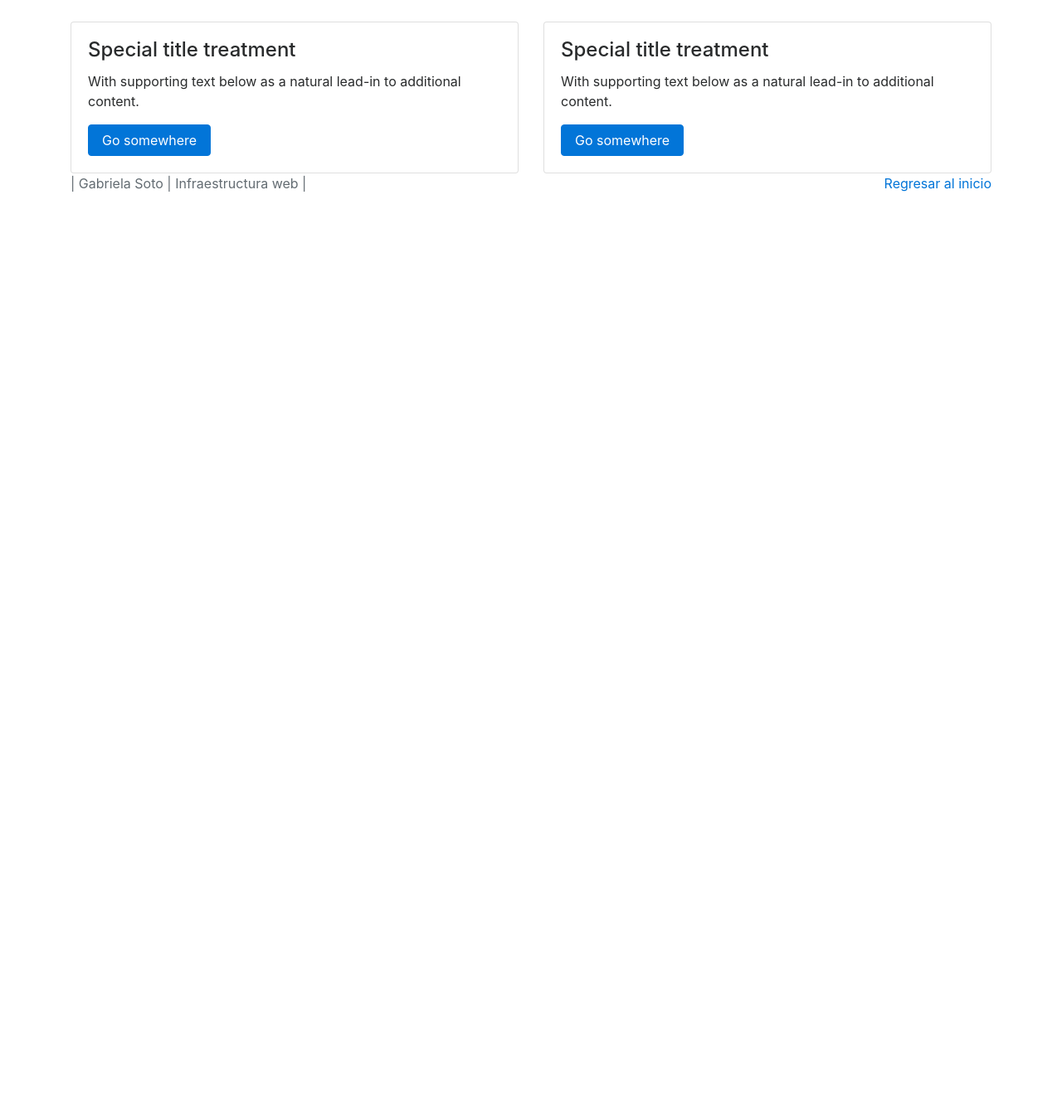
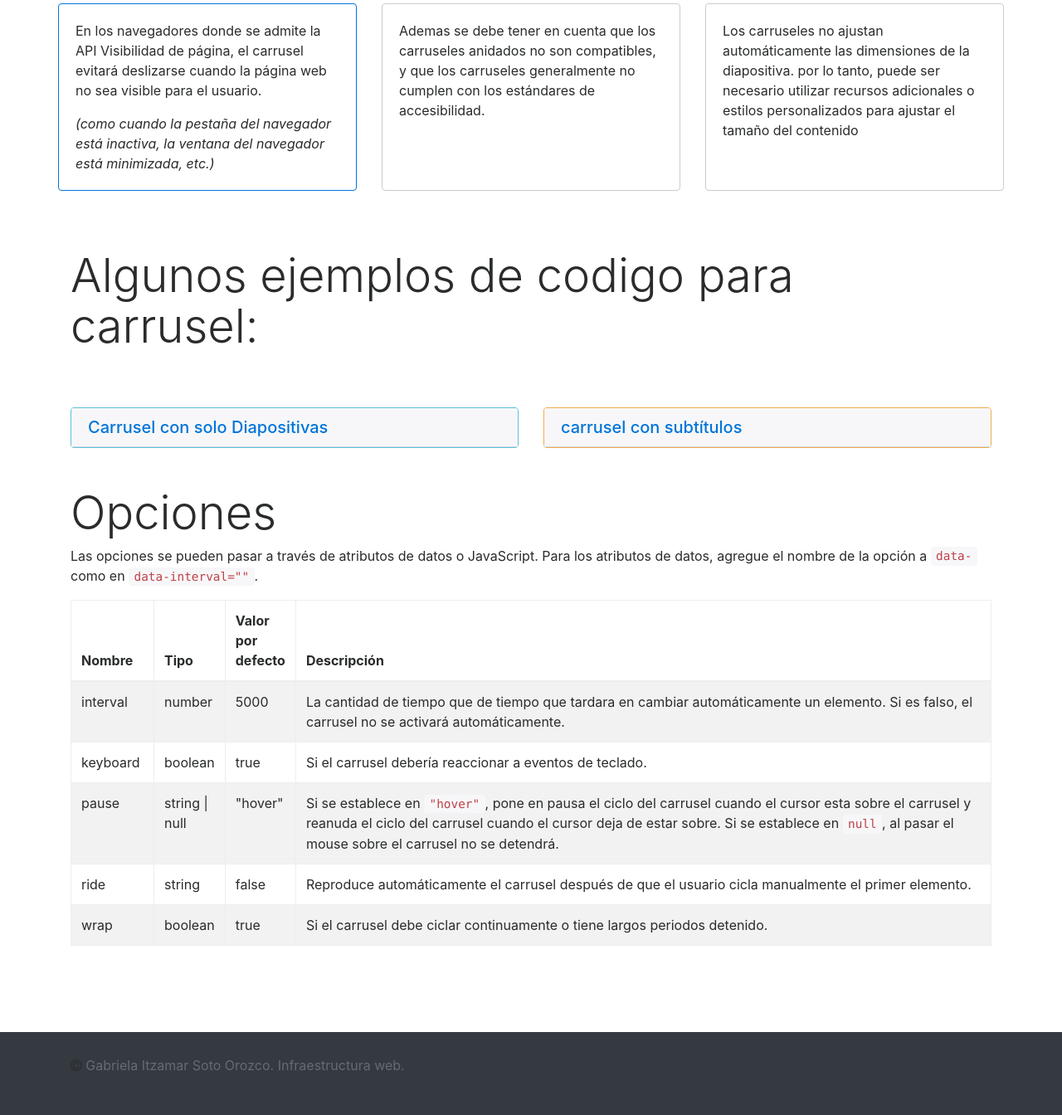
Before and after one commit to GabrielaSO/JornadaAcademicaGabrielaSO, a plain HTML site: page carousel.html in a window 1280 px wide. Shown: the part 415-1759 px from the top of the page at 83% size. Before the commit the page ends 800 px from the top, so only its background shows below. Drawn offline with nearby package versions, Linux system fonts and the light colour scheme; a web font is replaced by a local one.

Commit message:
adicion de contenido a carousel.html

```diff
--- a/carousel.html
+++ b/carousel.html
@@ -13,8 +13,6 @@
     <link rel='stylesheet' href='https://fonts.googleapis.com/css?family=Schoolbell'>
     <link rel='stylesheet' href='https://fonts.googleapis.com/css?family=Yatra One'>
     <link rel="stylesheet" href="css/style_Index.css">
-
-
 </head>
 <body>
     <nav class="navbar navbar-expand-md navbar-dark bg-dark fixed-top">
@@ -63,45 +61,156 @@
     <br>
     <br>
 <div class="container">
-
-    <div class="jumbotron jumbotron-fluid">
+    <div class="jumbotron jumbotron-fluid bg-white">
         <div class="container">
-            <h1 class="display-3">CAROUSEL</h1>
+            <h1 class="display-2">CARRUSELL</h1>
             <p class="lead">es una presentación de diapositivas para ciclar una serie de contenido, construido con
                 CSS 3D y un poco de JavaScript. Funciona con una serie de imágenes, texto o marcado personalizado.</p>
         </div>
     </div>
 
     <div class="row">
-        <div class="col-sm-6">
-            <div class="card">
+
+        <div class="card-deck">
+            <div class="card card-outline-primary">
                 <div class="card-body">
-                    <h4 class="card-title">Special title treatment</h4>
-                    <p class="card-text">With supporting text below as a natural lead-in to additional content.</p>
-                    <a href="#" class="btn btn-primary">Go somewhere</a>
+                    <p class="card-text">En los navegadores donde se admite la API Visibilidad de página, el carrusel
+                        evitará deslizarse cuando la página web no sea visible para el usuario.</p>
+                    <footer><cite title="Source Title">(como cuando la pestaña del navegador está inactiva, la ventana
+                            del navegador está minimizada, etc.)</cite></footer>
                 </div>
             </div>
-        </div>
-        <div class="col-sm-6">
-            <div class="card">
+
+            <div class="card card-outline-secondary">
                 <div class="card-body">
-                    <h4 class="card-title">Special title treatment</h4>
-                    <p class="card-text">With supporting text below as a natural lead-in to additional content.</p>
-                    <a href="#" class="btn btn-primary">Go somewhere</a>
+                    <p class="card-text">Ademas se debe tener en cuenta que los carruseles anidados no son compatibles,
+                        y que los carruseles generalmente no cumplen con los estándares de accesibilidad. </p>
+                </div>
+            </div>
+
+            <div class="card card-outline-secondary">
+                <div class="card-body">
+                    <p class="card-text">Los carruseles no ajustan automáticamente las dimensiones de la diapositiva.
+                        por lo tanto, puede ser necesario utilizar recursos adicionales o estilos personalizados para
+                        ajustar el tamaño del contenido</p>
                 </div>
             </div>
         </div>
     </div>
+    <br><br><br>
+    <h1 class="display-4">
+        Algunos ejemplos de codigo para carrusel:
+    </h1><br><br>
+    <div class="row">
+        <div class="col">
+            <div class="card card-outline-info">
+                <div class="card-header btn-outline-info" role="tab" id="headingOne">
+                    <h5 class="mb-0">
+                        <a data-toggle="collapse" href="#collapseOne" aria-expanded="true" aria-controls="collapseOne">
+                            Carrusel con solo Diapositivas
+                        </a>
+                    </h5>
+                </div>
+
+                <div id="collapseOne" class="collapse" role="tabpanel" aria-labelledby="headingOne">
+                    <div class="card-body">
+                        <img src="img/SlideCodigo.png" class="img-fluid">
+                    </div>
+                </div>
+            </div>
+        </div>
+        <div class="col">
+            <div class="card card-outline-warning">
+                <div class="card-header btn-outline-warning" role="tab" id="headingTwo">
+                    <h5 class="mb-0">
+                        <a class="collapsed" data-toggle="collapse" href="#collapseTwo" aria-expanded="false" aria-controls="collapseTwo">
+                            carrusel con subtítulos
+                        </a>
+                    </h5>
+                </div>
+                <div id="collapseTwo" class="collapse" role="tabpanel" aria-labelledby="headingTwo">
+                    <div class="card-body">
+                        <img src="img/SlideSubtitulos.png" class="img-fluid">
+                    </div>
+                </div>
+            </div>
+        </div>
+    </div>
+    <div class="py-sm-5 d-inline-block">
+        <h1 class="display-4">Opciones</h1>
+        <p h-75 d-inline-block>Las opciones se pueden pasar a través de atributos de datos o JavaScript. Para los atributos de datos,
+            agregue el nombre de la opción a <code class="highlighter-rouge">data-</code> como en
+            <code class="highlighter-rouge">data-interval=""</code>.</p>
+
+        <table class="table table-bordered table-striped table-responsive">
+            <thead>
+            <tr>
+                <th style="width: 100px">Nombre</th>
+                <th style="width: 50px">Tipo</th>
+                <th style="width: 50px">Valor por defecto</th>
+                <th>Descripción</th>
+            </tr>
+            </thead>
+            <tbody>
+            <tr>
+                <td>interval</td>
+                <td>number</td>
+                <td>5000</td>
+                <td>La cantidad de tiempo que de tiempo que tardara en cambiar automáticamente un elemento. Si es falso, el carrusel no
+                    se activará automáticamente.</td>
+            </tr>
+            <tr>
+                <td>keyboard</td>
+                <td>boolean</td>
+                <td>true</td>
+                <td>Si el carrusel debería reaccionar a eventos de teclado.</td>
+            </tr>
+            <tr>
+                <td>pause</td>
+                <td>string | null</td>
+                <td>"hover"</td>
+                <td>Si se establece en <code>"hover"</code>, pone en pausa el ciclo del carrusel cuando el cursor esta sobre el carrusel y reanuda el
+                    ciclo del carrusel cuando el cursor deja de estar sobre. Si se establece en <code>null</code>, al pasar el mouse sobre el carrusel no se detendrá.</td>
+            </tr>
+            <tr>
+                <td>ride</td>
+                <td>string</td>
+                <td>false</td>
+                <td>Reproduce automáticamente el carrusel después de que el usuario cicla manualmente el primer elemento.</td>
+            </tr>
+            <tr>
+                <td>wrap</td>
+                <td>boolean</td>
+                <td>true</td>
+                <td>Si el carrusel debe ciclar continuamente o tiene largos periodos detenido.</td>
+            </tr>
+            </tbody>
+        </table>
+    </div>
+</div>
 
 
-</div>
-<footer class="text-muted">
+
+
+
+
+
+    <div class="carousel-item">
+        <img src="..." alt="...">
+        <div class="carousel-caption d-none d-md-block">
+            <h2>First Slide Label</h2>
+            <h3>Second Slide Label</h3>
+            <p>Lorem ipsum dolor sit amet,
+                consectetur adipiscing elit. Curabitur ornare
+                ligula blandit molestie hendrerit. Quisque a lacus
+                sed mauris egestas lobortis at sit amet massa.</p>
+        </div>
+    </div>
+<footer class="footer bg-dark">
     <div class="container">
-        <p class="float-right">
-            <a href="#">Regresar al inicio</a>
-        </p>
-
-        <p>| Gabriela Soto | Infraestructura web |</p>
+        <i class="fa fa-copyright" aria-hidden="true"></i>
+        <span class="text-muted">Gabriela Itzamar Soto Orozco. </span>
+        <span class="text-muted">Infraestructura web. </span>
     </div>
 </footer>
 <!-- Optional JavaScript -->
--- a/css/style_Index.css
+++ b/css/style_Index.css
@@ -5,8 +5,6 @@
     top: 40%;
     text-align:center;
 }
-
-
 
 .carousel-caption p{
     font-family: Schoolbell;
@@ -34,12 +32,6 @@
     color: gold;
 }
 
-.display-1 {
-    margin-top: 30px;
-    margin-bottom: 30px;
-    text-align: center;
-}
-
 .carousel-caption .display-4 {
     font-family: Yatra One;
     color: white;
@@ -51,11 +43,21 @@
 }
 
 .row{
-    padding-top: 70px;
+    padding-top: 10px;
+}
+
+.jumbotron{
+    margin-top: 20px;
 }
 
 <!--  -->
 
-footer{
-    align-content: flex-end;
+.footer {
+    position: static;
+    bottom: 0;
+    width: 100%;
+    height: 100px;
+    line-height: 60px;
+    margin-top: 40px;
+    padding-top: 10px;
 }
--- a/js/eljs.js
+++ b/js/eljs.js
@@ -1,6 +1,6 @@
 $('.carousel').carousel({
-    interval: 1000,
-    pause: true,
-    wrap: false,
+    interval: 3000,
+    pause: false,
+    wrap: true,
     cycle: true,
 });
```
Also changed, not shown: conferencias.html (+18 -18 lines), galeria.html (+9 -9 lines), index.html (+4 -8 lines), partial/footer.html (+8 -14 lines), partial/header.html (+4 -8 lines), ventanaModal.html (+15 -17 lines), css/style_header.css (deleted).
